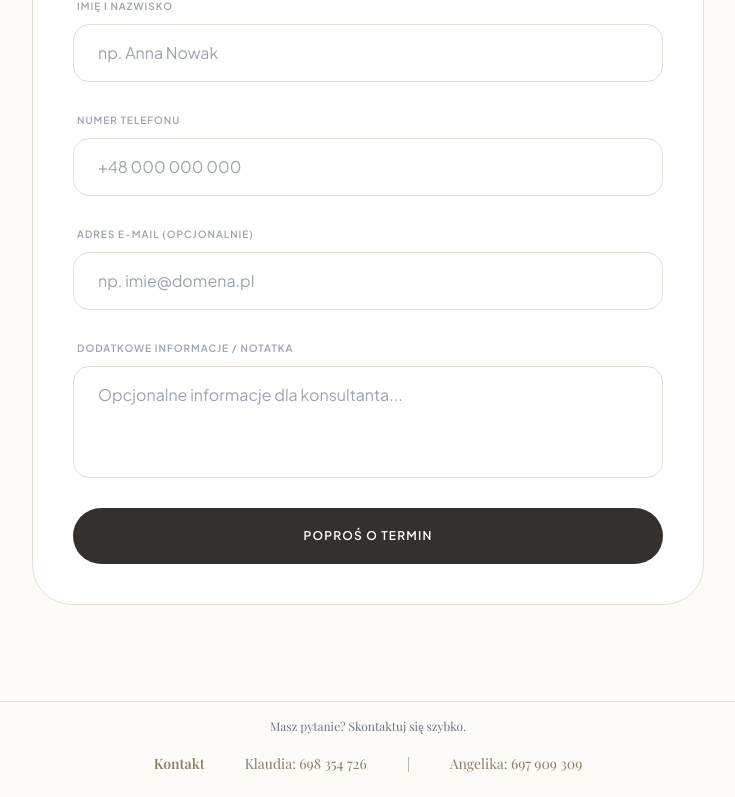
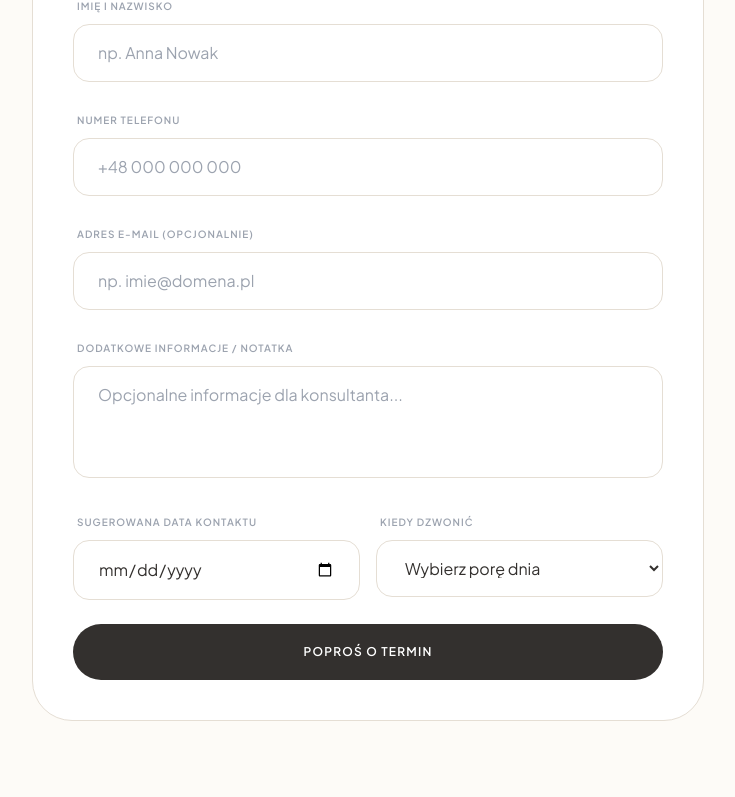
Before and after one commit to lukaszkotowski-git/projektnacito, a React (Vite) app in the folder react-app/: page /offer/consult in a window 1280 px wide. Shown: the part 392-1189 px from the top of the page, without its empty margins (272-1007 px from the left). Built offline with nearby package versions, Linux system fonts and the light colour scheme; no server answers; a web font is replaced by a local one.

Commit message:
feat(consult): add suggested contact date and preferred time fields

```diff
--- a/react-app/src/components/ConsultConfigurator.tsx
+++ b/react-app/src/components/ConsultConfigurator.tsx
@@ -25,6 +25,8 @@ export function ConsultConfigurator() {
   const [phone, setPhone] = useState('')
   const [email, setEmail] = useState('')
   const [notes, setNotes] = useState('')
+  const [suggestedDate, setSuggestedDate] = useState('')
+  const [preferredTime, setPreferredTime] = useState('')
   const [isSubmitting, setIsSubmitting] = useState(false)
 
   const handleSubmit = async (e: FormEvent) => {
@@ -39,6 +41,8 @@ export function ConsultConfigurator() {
       userPhone: phone,
       userEmail: email || undefined,
       notes: notes || undefined,
+      suggestedDate: suggestedDate || undefined,
+      preferredTime: preferredTime || undefined,
       rate: "250 zł / h"
     }
 
@@ -132,6 +136,34 @@ export function ConsultConfigurator() {
                 className="w-full border border-[#E5DED4] rounded-2xl px-6 py-4 outline-none focus:border-[#8C7E6A] h-28 resize-none"
               />
             </div>
+
+            <div className="grid grid-cols-1 sm:grid-cols-2 gap-4">
+              <div className="space-y-2">
+                <label className="text-[10px] uppercase tracking-widest text-gray-400 font-bold ml-1">{txt.consult.suggestedDateLabel}</label>
+                <input
+                  type="date"
+                  value={suggestedDate}
+                  onChange={(e) => setSuggestedDate(e.target.value)}
+                  min={new Date().toISOString().split('T')[0]}
+                  placeholder={txt.consult.suggestedDatePlaceholder}
+                  className="w-full border border-[#E5DED4] rounded-2xl px-6 py-4 outline-none focus:border-[#8C7E6A]"
+                />
+              </div>
+
+              <div className="space-y-2">
+                <label className="text-[10px] uppercase tracking-widest text-gray-400 font-bold ml-1">{txt.consult.preferredTimeLabel}</label>
+                <select
+                  value={preferredTime}
+                  onChange={(e) => setPreferredTime(e.target.value)}
+                  className="w-full border border-[#E5DED4] rounded-2xl px-6 py-4 outline-none focus:border-[#8C7E6A] bg-white"
+                >
+                  <option value="">{txt.consult.preferredTimePlaceholder}</option>
+                  <option value="morning">Rano</option>
+                  <option value="daytime">W ciągu dnia</option>
+                  <option value="evening">Wieczorem</option>
+                </select>
+              </div>
+            </div>
             <button
               type="submit"
               disabled={isSubmitting}
--- a/react-app/src/i18n/pl.ts
+++ b/react-app/src/i18n/pl.ts
@@ -127,6 +127,10 @@ export const pl = {
     emailPlaceholder: 'np. imie@domena.pl',
     notesLabel: 'Dodatkowe informacje / notatka',
     notesPlaceholder: 'Opcjonalne informacje dla konsultanta...',
+    suggestedDateLabel: 'Sugerowana data kontaktu',
+    suggestedDatePlaceholder: 'Wybierz datę kontaktu',
+    preferredTimeLabel: 'Kiedy dzwonić',
+    preferredTimePlaceholder: 'Wybierz porę dnia',
     submitBtn: 'Poproś o termin',
   },
 
```
